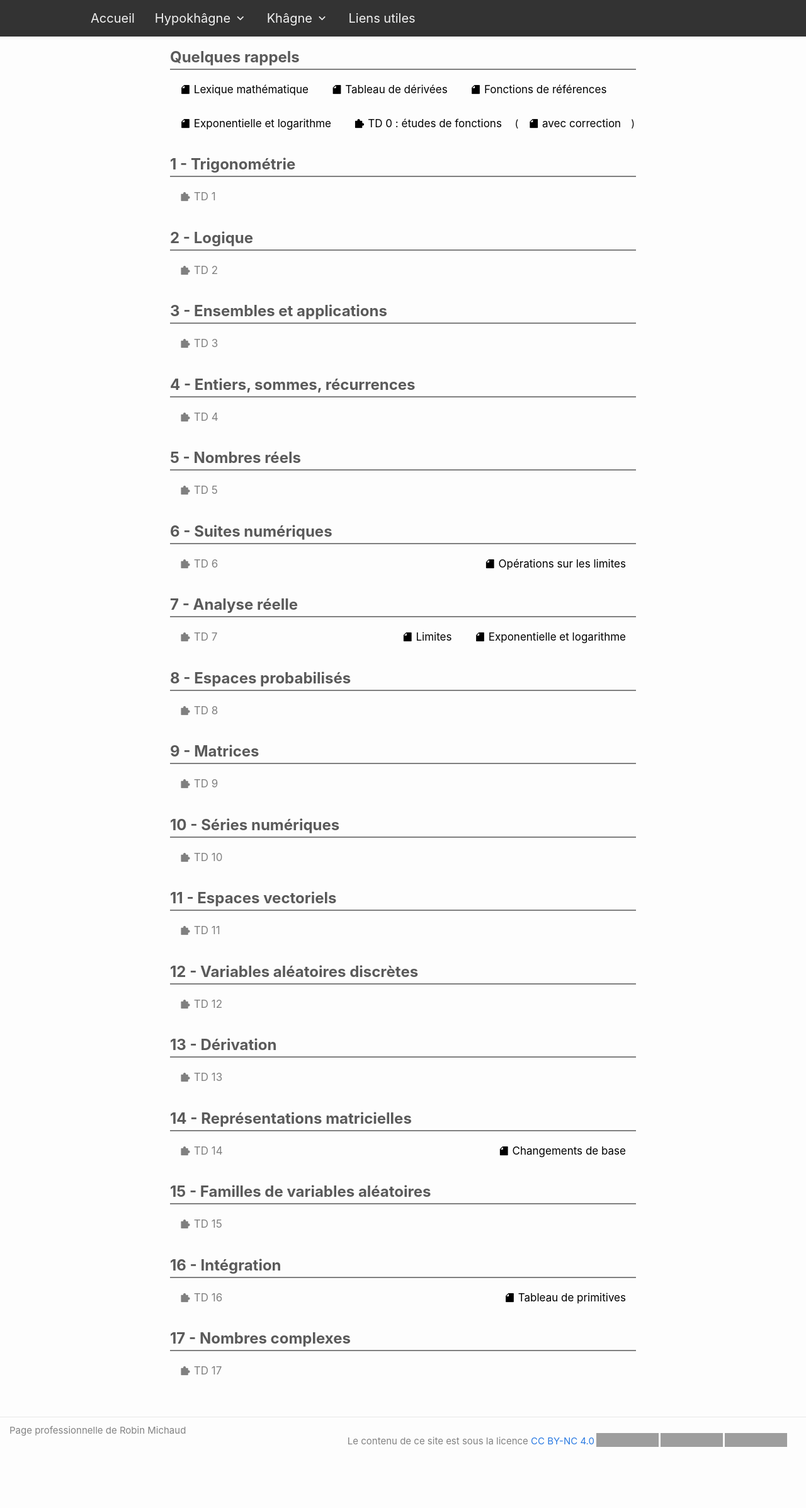
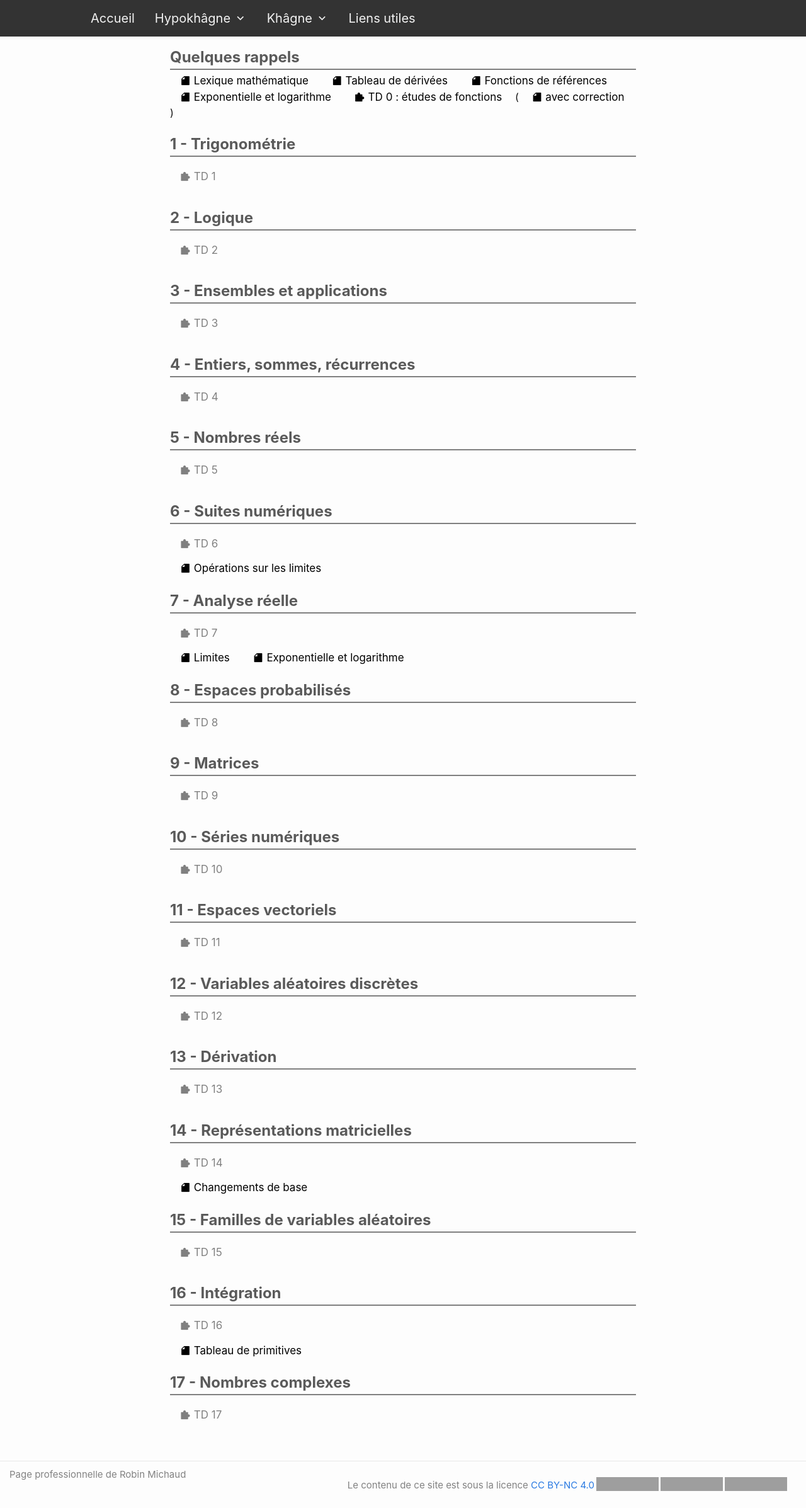
Before and after one commit to michaudmaths/michaudmaths.github.io, a Jekyll site: the page built from menu/cours.markdown, in a window 1280 px wide. Shown: the whole page at 63% size. Built offline with Jekyll 4.4.1, drawn with Linux system fonts in a browser that asks for light colours; nearby versions of some CDN libraries; before the commit the page ends 2324 px from its top, so only the background shows below that; grey boxes are pictures that could not be loaded.

Commit message:
nouvelle mise en page chapter

```diff
--- a/_sass/minima/_chapters.scss
+++ b/_sass/minima/_chapters.scss
@@ -22,16 +22,12 @@
   font-weight : bold ;
 }
 
-.chapter a, .chapter .link-placeholder {
+.chapter a, .chapter .link-placeholder, .chapter .correction{
   text-decoration:none;
   position : relative;
-  display : inline-block;
   text-align: center;
   font-size: 17px;
   margin:14px 16px;
-}
-.chapter .correction {
-  margin : 14px -12px;
 }
 
 .chapter a {
@@ -45,23 +41,30 @@
 
 .chapter .link-placeholder {
   color: gray;
+  float:left;
 }
 
 .chapter .cours-exo {
   float : left;
 }
 
+.chapter .cours-exo a{
+  float : left;
+}
+
+
 .chapter .annexes {
-  float : right;
+  clear: both;
+  float : left;
 }
 
 @media screen and (max-width: 600px) {
-  .chapter>h1 {
-    font-size : 18px;
-  }
 
-  .chapter a, .chapter .link-placeholder {
-    font-size : 13px;
-    margin:2px 4px;
+  .chapter a, .chapter .link-placeholder, .chapter .correction{
+    text-decoration:none;
+    position : relative;
+    text-align: center;
+    font-size: 17px;
+    margin:14px 6px;
   }
 }
--- a/menu/cours.markdown
+++ b/menu/cours.markdown
@@ -86,6 +86,7 @@ permalink: /cours/
 		</div>
 		<div class="annexes">
 		{% if chapter.annexes %}
+			<div class="annexes-container">
 			{% assign annexes_length = chapter.annexes | size %}
 			{% for annexe in chapter.annexes %}
 				<a href="{{site.baseurl}}/{{cours_folder}}/{{subfolder}}/cours/{{annexe.path}}_web.pdf">
@@ -93,6 +94,7 @@ permalink: /cours/
 					<span> {{annexe.name}} </span>
 				</a>
 			{% endfor %}
+			</div>
 		{% endif %}
 	</div>
 	</div>
```
